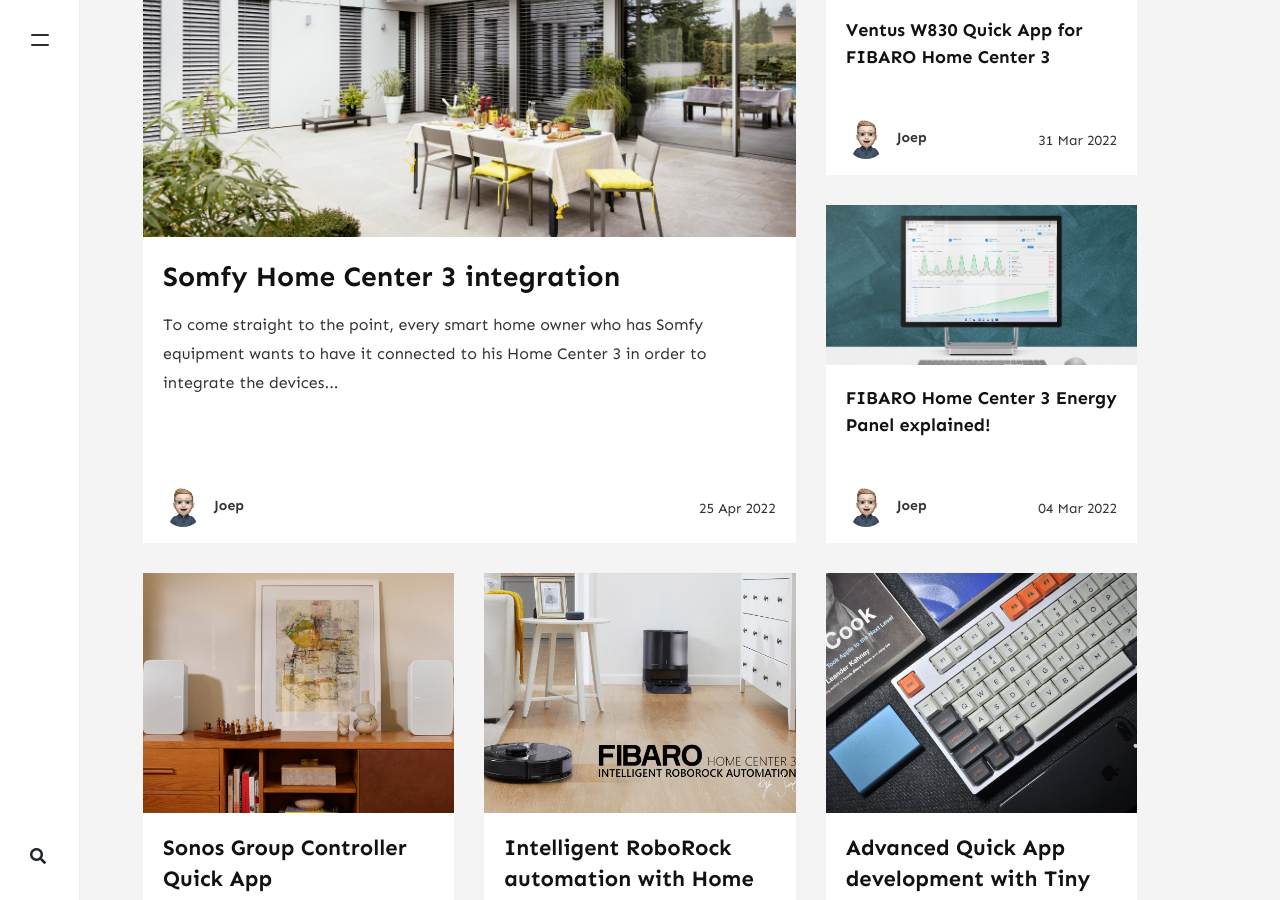
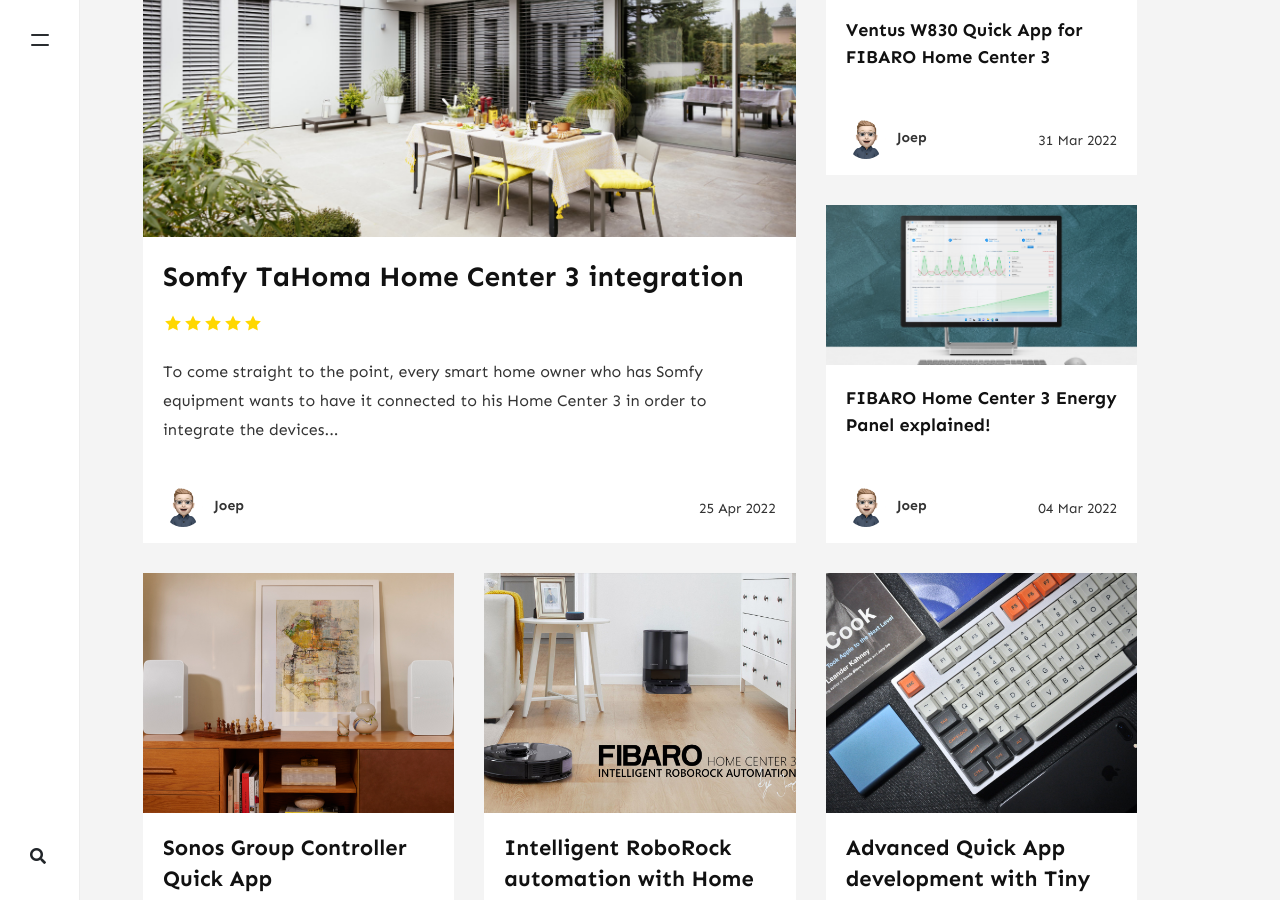
Before and after one commit to joepv/joepv.github.io, a Jekyll site: the page built from index.html, in a window 1280 px wide and 900 px high, scrolled down 509 px. Built offline with Jekyll 4.4.1, drawn with Linux system fonts in a browser that asks for light colours; nearby versions of some CDN libraries; the list of posts is cut into pages by our own code; comment, search, counter and statistics services are not loaded.

Commit message:
fix: links

```diff
--- a/_posts/2022-04-25-somfy.md
+++ b/_posts/2022-04-25-somfy.md
@@ -1,6 +1,6 @@
 ---
 layout: post
-title:  "Somfy Home Center 3 integration"
+title:  "Somfy TaHoma Home Center 3 integration"
 subtitle: "TaHoma Switch Quick App or FIBARO Home Center 3"
 description: "Somfy TaHoma Switch integration for Home Center 3"
 author: joep
```
Also changed, not shown: other parts of _posts/2022-04-25-somfy.md (+1 -0 lines).
